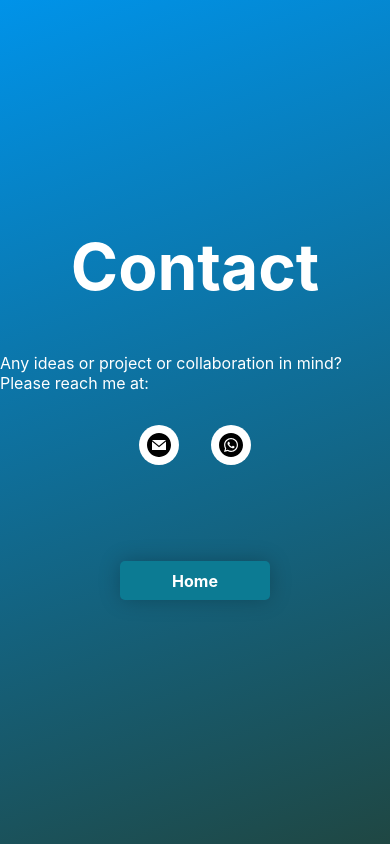
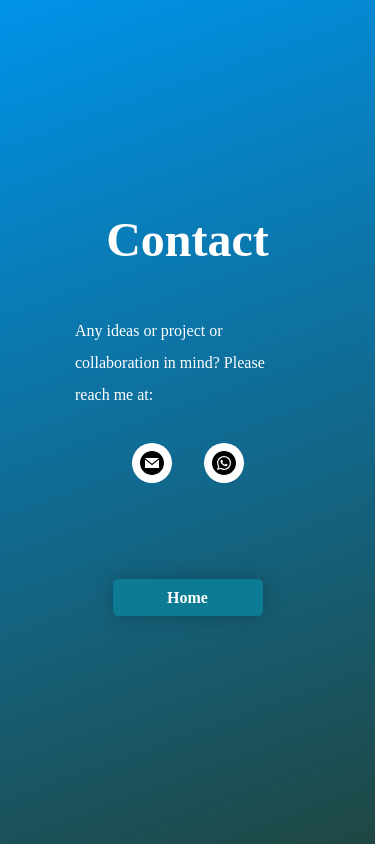
Before and after one commit to yaltha/portfolio, a React (Create React App) app: page /contact in a window 390 px wide. Built offline with nearby package versions, Linux system fonts and the light colour scheme.

Commit message:
done media query mobile

```diff
--- a/src/App.js
+++ b/src/App.js
@@ -7,6 +7,8 @@ import Skills from "./components/Skills.jsx";
 import Contact from "./components/Contact.jsx";
 import Footer from "./components/Footer.jsx";
 
+import { device } from "./components/devices";
+
 import { BrowserRouter as Router, Switch, Route, Link } from "react-router-dom";
 
 const Wrapper = styled.div`
@@ -14,6 +16,28 @@ const Wrapper = styled.div`
   margin: 0;
   /* border-sizing: border-box; */
   font-family: "Montserrat";
+
+  @media ${device.mobileS} {
+    max-width: 320px;
+  }
+  @media ${device.mobileM} {
+    max-width: 375px;
+  }
+  @media ${device.mobileL} {
+    max-width: 425px;
+  }
+  @media ${device.tablet} {
+    max-width: 768px;
+  }
+  @media ${device.laptop} {
+    max-width: 1024px;
+  }
+  @media ${device.laptopL} {
+    max-width: 1440px;
+  }
+  @media ${device.desktop} {
+    max-width: 2560px;
+  }
 `;
 
 const App = () => {
@@ -51,7 +75,7 @@ const App = () => {
     //   </div>
     // </Router>
     // {/* </Wrapper> */}
-
+    <Wrapper>
       <Router>
         <div>
           {/* <ul>
@@ -83,6 +107,7 @@ const App = () => {
           </Switch>
         </div>
       </Router>
+    </Wrapper>
   );
 };
 
--- a/src/components/About.jsx
+++ b/src/components/About.jsx
@@ -1,6 +1,7 @@
 import styled from "styled-components";
 
 import { Link } from "react-router-dom";
+import { device } from "./devices";
 
 const Wrapper = styled.div`
   display: flex;
@@ -23,6 +24,11 @@ const Title = styled.h1`
   margin-bottom: 1em;
   color: white;
   font-size: 4em;
+
+  @media ${device.mobileS} {
+    margin-bottom: 0.5em;
+    font-size: 3em;
+  }
 `;
 
 const Desc = styled.p`
@@ -30,6 +36,7 @@ const Desc = styled.p`
   /* margin: 0 auto; */
   color: white;
   padding: 3em 0;
+  line-height: 2em;
 `;
 
 const About = () => {
--- a/src/components/Contact.jsx
+++ b/src/components/Contact.jsx
@@ -1,5 +1,6 @@
 import styled from "styled-components";
 import { Link } from "react-router-dom";
+import { device } from "./devices";
 
 const Wrapper = styled.div`
   display: flex;
@@ -14,12 +15,17 @@ const Wrapper = styled.div`
 const Title = styled.h1`
   color: white;
   font-size: 4em;
+
+  @media ${device.mobileS} {
+    font-size: 3em;
+  }
 `;
 
 const Desc = styled.p`
+  max-width: 60%;
   color: white;
-  font-size: 1em;
   padding: 3em 0;
+  line-height: 2em;
 `;
 
 const ContactContainer = styled.div`
@@ -44,6 +50,7 @@ const Alink = styled.a`
   justify-content: center;
   align-items: center;
 `;
+
 const Contact = () => {
   return (
     <Wrapper>
--- a/src/components/Hero.jsx
+++ b/src/components/Hero.jsx
@@ -1,6 +1,6 @@
 import styled from "styled-components";
-
 import { Link } from "react-router-dom";
+import { device } from "./devices";
 
 const Wrapper = styled.section`
   height: 100vh;
@@ -21,6 +21,9 @@ const Title = styled.h1`
   color: #fff;
   font-weight: bold;
   font-size: 4em;
+  @media ${device.mobileS} {
+    font-size: 3em;
+  }
 `;
 
 const Text = styled.p`
@@ -29,18 +32,10 @@ const Text = styled.p`
   color: #c4c4c4;
   /* padding: 1em; */
   line-height: 1em;
-`;
-const Button = styled.div`
-  padding: 0.5em 1em;
-  margin: 1em;
-  border-radius: 3px;
-  border: none;
-  background-color: #d72323;
-  color: white;
-  font-weight: bold;
-  font-size: 1em;
-  cursor: pointer;
-  text-transform: none;
+
+  @media ${device.mobileS} {
+    font-size: 20px;
+  }
 `;
 
 const ProfilePicture = styled.img`
@@ -54,6 +49,10 @@ const LinkContainer = styled.div`
   margin: 2em 0;
   display: flex;
   flex-direction: row;
+
+  @media ${device.mobileS} {
+    flex-direction: column;
+  }
 `;
 
 const Hero = () => {
--- a/src/components/Portfolios.jsx
+++ b/src/components/Portfolios.jsx
@@ -2,13 +2,14 @@ import styled from "styled-components";
 import { Link } from "react-router-dom";
 
 // import { Card } from "./Card";
+import { device } from "./devices";
 
 const Wrapper = styled.div`
   display: flex;
   flex-direction: column;
   justify-content: center;
   align-items: center;
-  height: 100vh;
+  /* height: 100vh; */
   /* width: 80%; */
   /* margin: 4em auto; */
   /* background-color: #f5fffa; */
@@ -22,19 +23,31 @@ const Wrapper = styled.div`
 const Title = styled.h1`
   color: white;
   font-size: 4em;
+
+  @media ${device.mobileS} {
+    font-size: 3em;
+    margin-top: 1em;
+  }
 `;
 
 const PortfoliosContainer = styled.div`
   margin: 2em 0;
   display: flex;
-  /* justify-content: space-around; */
-  /* align-items:; */
+
+  @media ${device.mobileS} {
+    flex-direction: column;
+  }
 `;
 
 const PortfolioWrapper = styled.div`
   text-align: center;
   color: #f5fffa;
+
+  @media ${device.mobileS} {
+    margin-bottom: 2em;
+  }
 `;
+
 const PortfolionImg = styled.img`
   width: 300px;
   height: 200px;
@@ -44,6 +57,11 @@ const PortfolionImg = styled.img`
   box-shadow: 4px 0px 21px -5px rgba(0, 0, 0, 0.39);
   -webkit-box-shadow: 4px 0px 21px -5px rgba(0, 0, 0, 0.39);
   -moz-box-shadow: 4px 0px 21px -5px rgba(0, 0, 0, 0.39);
+
+  @media ${device.mobileS} {
+    width: 250px;
+    height: 150px;
+  }
 `;
 
 const Portfolios = () => {
```
Lines whose indentation alone changed are shown as unchanged.
